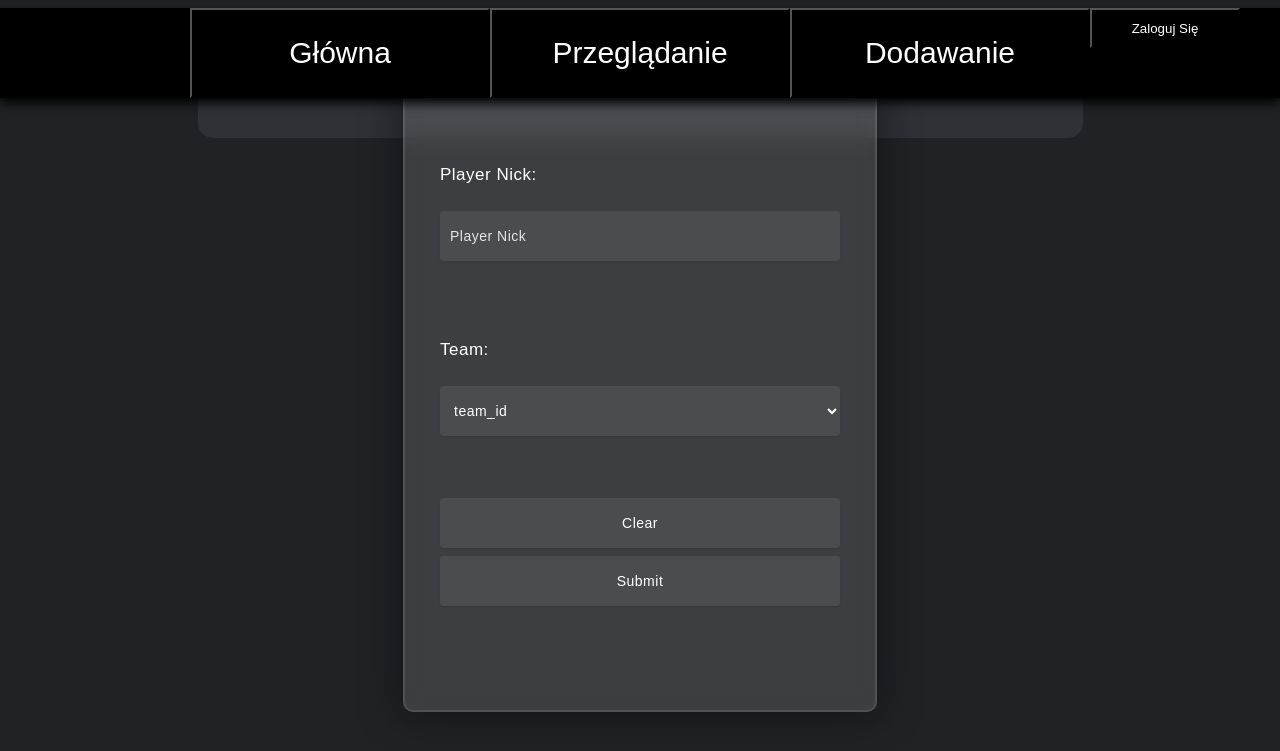
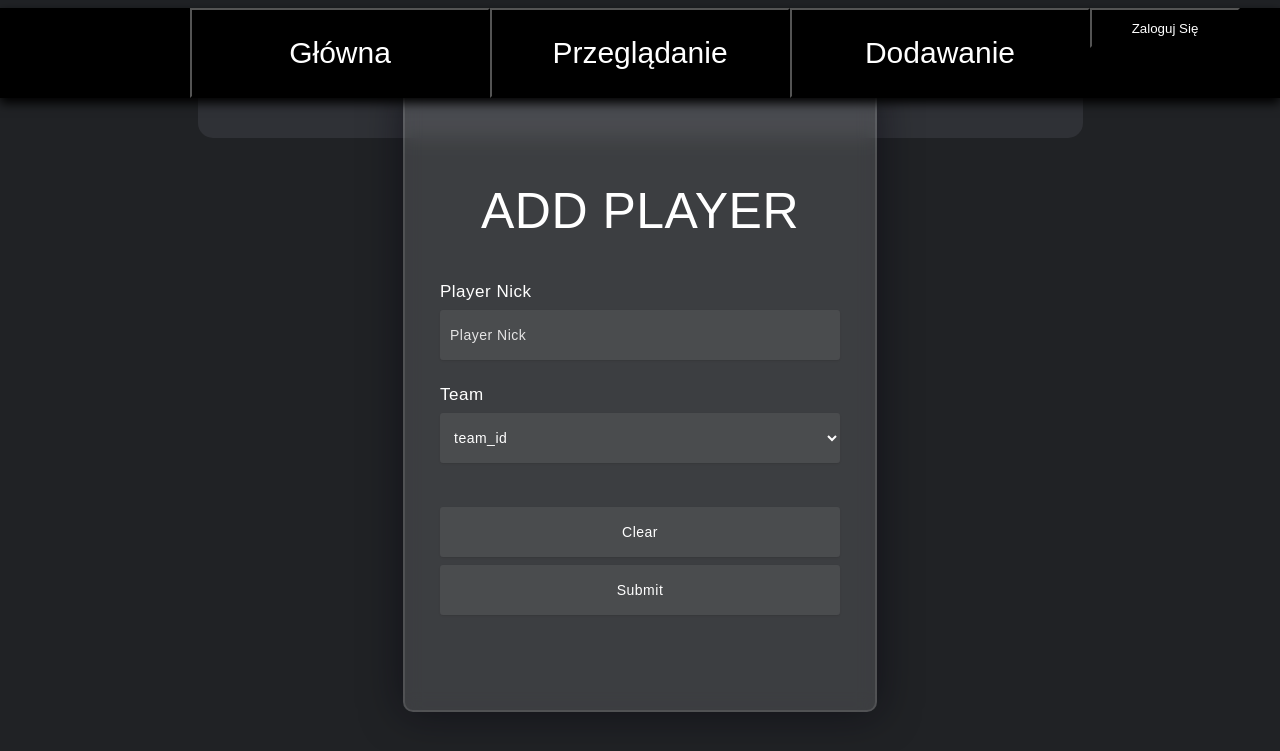
Before and after one commit to dzikus13/league, a Django app: page /add_player in a window 1280 px wide. Shown: the top 751 px of the page. Run offline with Django 4.2, Linux system fonts and the light colour scheme.

Commit message:
Update add_player.html

```diff
--- a/league/manager/templates/manager/add_player.html
+++ b/league/manager/templates/manager/add_player.html
@@ -1,22 +1,18 @@
-{%extends "manager/base.html"%} {%block content%}
+{%extends "manager/base.html"%}{%block content%}
 <div class="form_box">
 	<FORM METHOD="post" ACTION="">
-		<label>Player Nick:</label>
-		<br>
+		{%csrf_token%}
+		<h3>ADD PLAYER</h3>
+		<label>Player Nick</label>
 			<INPUT autocomplete="off" TYPE="text" NAME="nick" SIZE="40" MAXLENGTH="60" class="form_input" placeholder="Player Nick">
-		</br>
 
-		<br></br>
 
-		<label>Team:</label>
-		<br>
+		<label>Team</label>
 			<SELECT NAME="team" class="form_select">
 				<option>team_id</option>
 			</SELECT>
-		</br>
 
-		<br></br>
-
+		<br><br>
 		<input class="button_form_clear" TYPE="reset" VALUE="Clear"></input>
 		<input class="button_form_submit" TYPE="submit" VALUE="Submit"></input>
 	</FORM>
```
